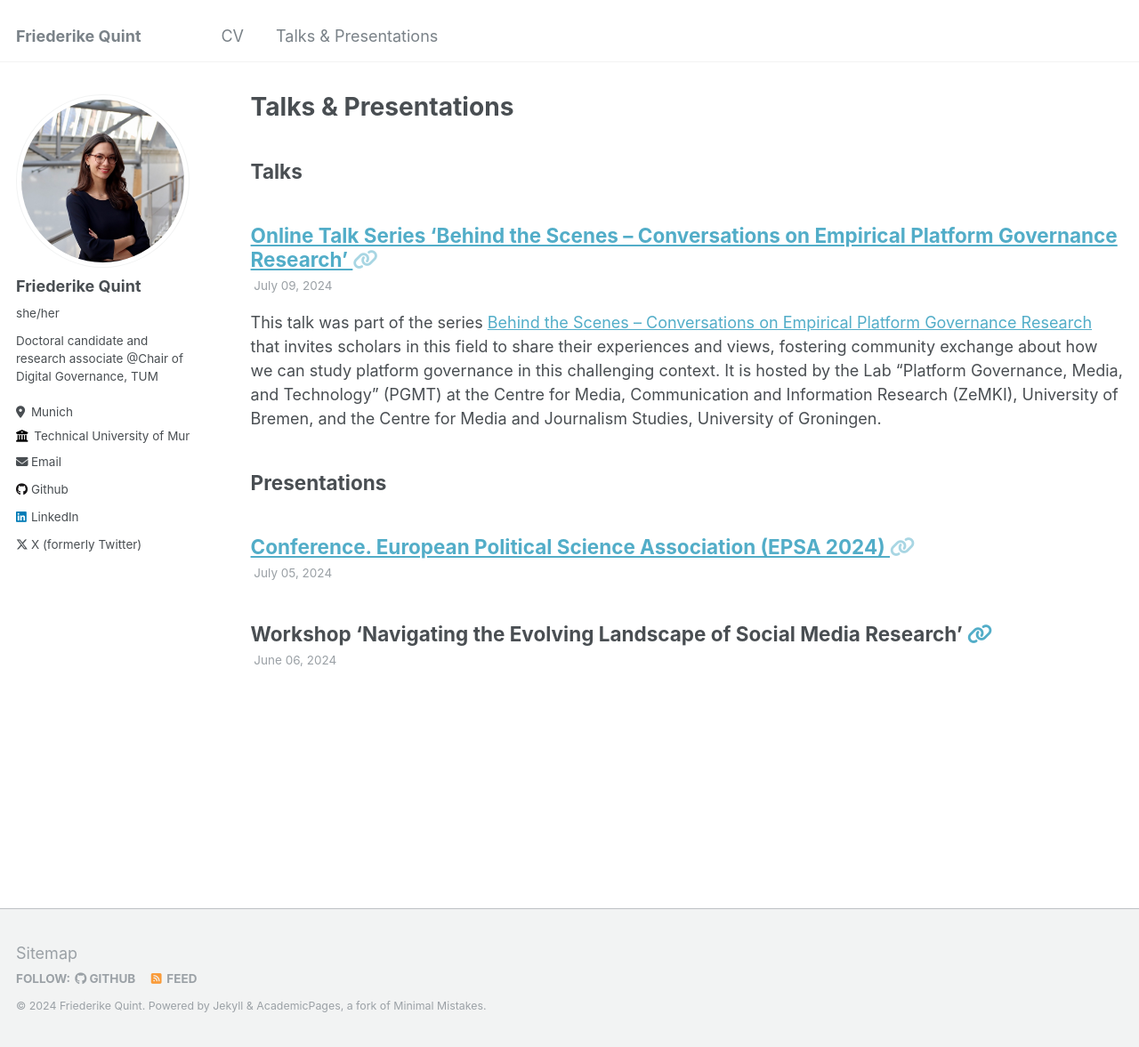
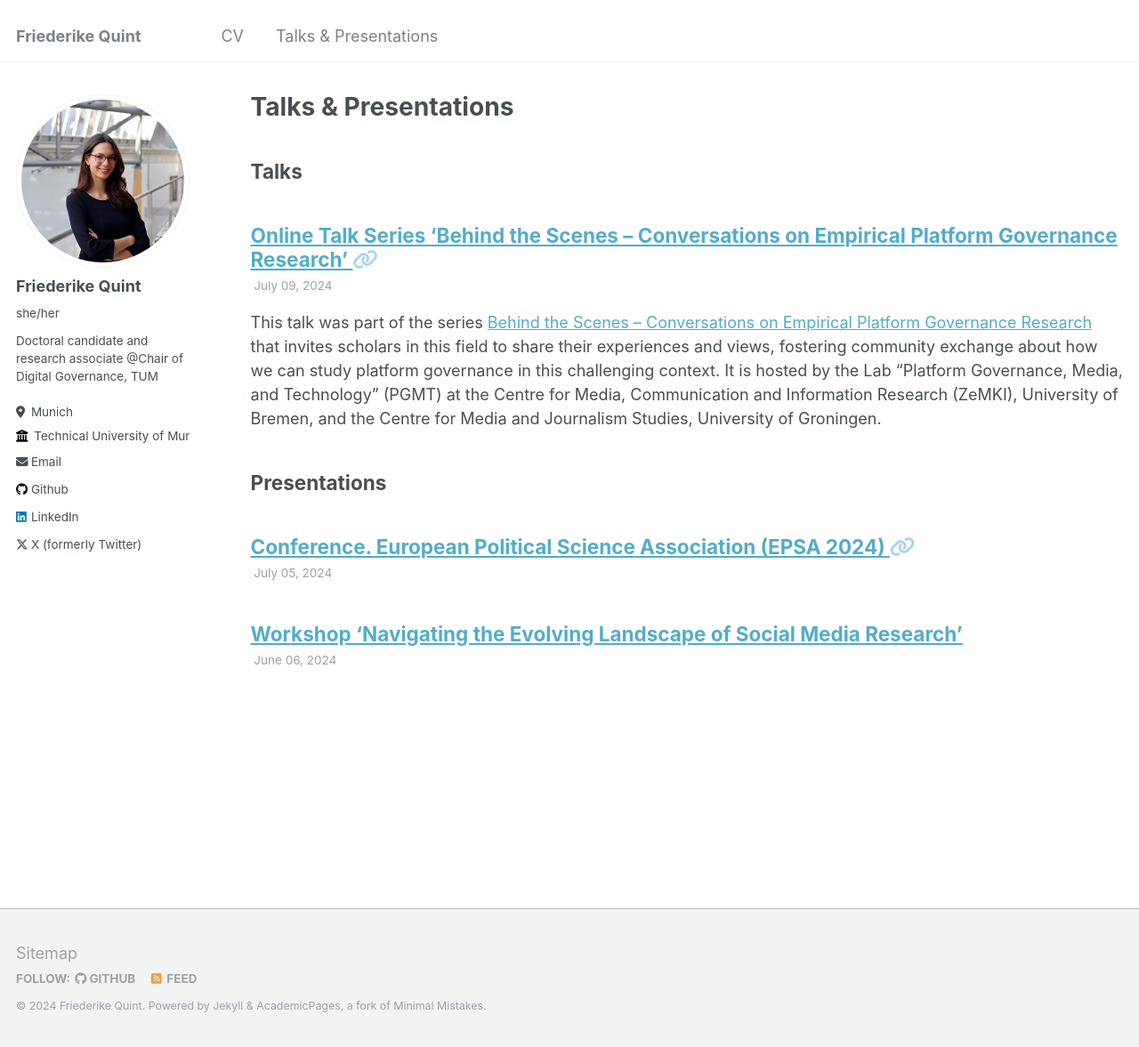
Before and after one commit to friederikequint/friederikequint.github.io, a Jekyll site: the page built from _pages/talks.html, in a window 1280 px wide and 1177 px high. Shown: the whole window at 89% size. Built offline with Jekyll 4.4.1, drawn with Linux system fonts in a browser that asks for light colours.

Commit message:
Update archive-single-talk.html
Removing link chain symbol to only show when link is available

```diff
--- a/_includes/archive-single-talk.html
+++ b/_includes/archive-single-talk.html
@@ -25,13 +25,14 @@
           alt="">
       </div>
     {% endif %}
-  <h2 class="archive__item-title" itemprop="headline">
+ <h2 class="archive__item-title" itemprop="headline">
   {% if post.link %}
-    <a href="{{ post.link }}">{{ title }}</a> <a href="{{ base_path }}{{ post.url }}" rel="permalink"><i class="fa fa-link" aria-hidden="true" title="permalink"></i><span class="sr-only">Permalink</span></a>
+    <a href="{{ post.link }}">{{ title }}</a>
+    <a href="{{ base_path }}{{ post.url }}" rel="permalink"><i class="fa fa-link" aria-hidden="true" title="permalink"></i><span class="sr-only">Permalink</span></a>
   {% else %}
-    {{ title }} <a href="{{ base_path }}{{ post.url }}" rel="permalink"><i class="fa fa-link" aria-hidden="true" title="permalink"></i><span class="sr-only">Permalink</span></a>
+    <a href="{{ base_path }}{{ post.url }}">{{ title }}</a>
   {% endif %}
-  </h2>
+</h2>
     {% if post.read_time %}
       <p class="page__meta"><i class="fa fa-clock-o" aria-hidden="true"></i> {% include read-time.html %}</p>
     {% endif %}
```
